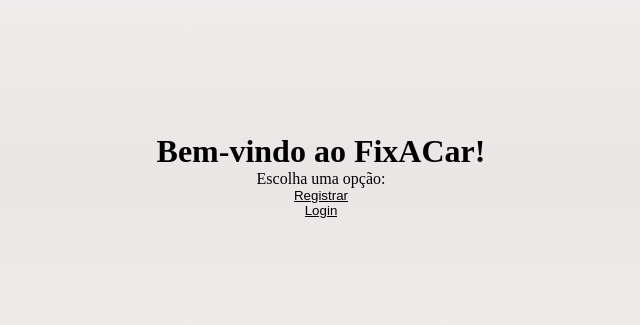
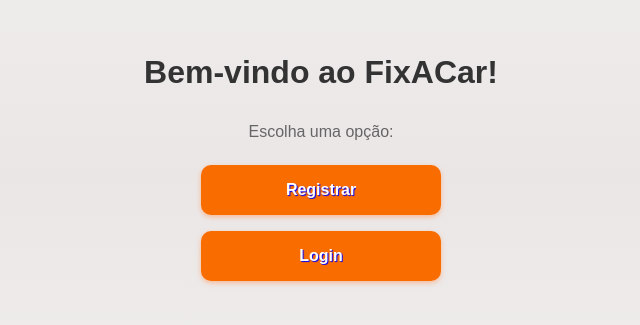
Before and after one commit to codeMaestroLucas/ProjetoIntegrador, a React (Create React App) app: page / in a window 1280 px wide. Shown: the part 225-550 px from the top of the page, without its empty margins (319-959 px from the left). Built offline with nearby package versions, Linux system fonts and the light colour scheme.

Commit message:
Home.css

```diff
--- a/src/client/styles/home.css
+++ b/src/client/styles/home.css
@@ -0,0 +1,60 @@
+body {
+    display: flex;
+    justify-content: center;
+    align-items: center;
+    flex-direction: column;
+
+    padding: 10px;
+
+    position: relative;
+    font-family: Arial, sans-serif;
+
+}
+
+h1 {
+    color: #333;
+    margin-bottom: 2rem;
+    text-align: center;
+}
+
+p {
+    color: #666;
+    margin-bottom: 1.5rem;
+    font-size: 1rem;
+}
+
+.btn {
+    max-width: 250px;
+    min-width: 15rem;
+    height: 50px;
+    border-radius: 10px;
+
+
+    background-color: #F96D00;
+
+    position: relative;
+    box-shadow: 0px 2px 5px rgba(255, 148, 82, 0.546);
+
+    display: flex;
+    align-items: center;
+    justify-content: center;
+
+    gap: 1rem;
+    margin-bottom: 1rem;
+
+    border: none;
+    cursor: pointer;
+    transition: background-color 0.3s ease, transform 0.2s ease;
+}
+
+.btn:hover {
+    background-color: #d85f00;
+    transform: scale(1.05);
+    }
+
+.btn a {
+    color: white;
+    font-size: 1rem;
+    font-weight: bold;
+    text-decoration: none;
+    text-shadow: 1px 1px 1px blue;}
```
